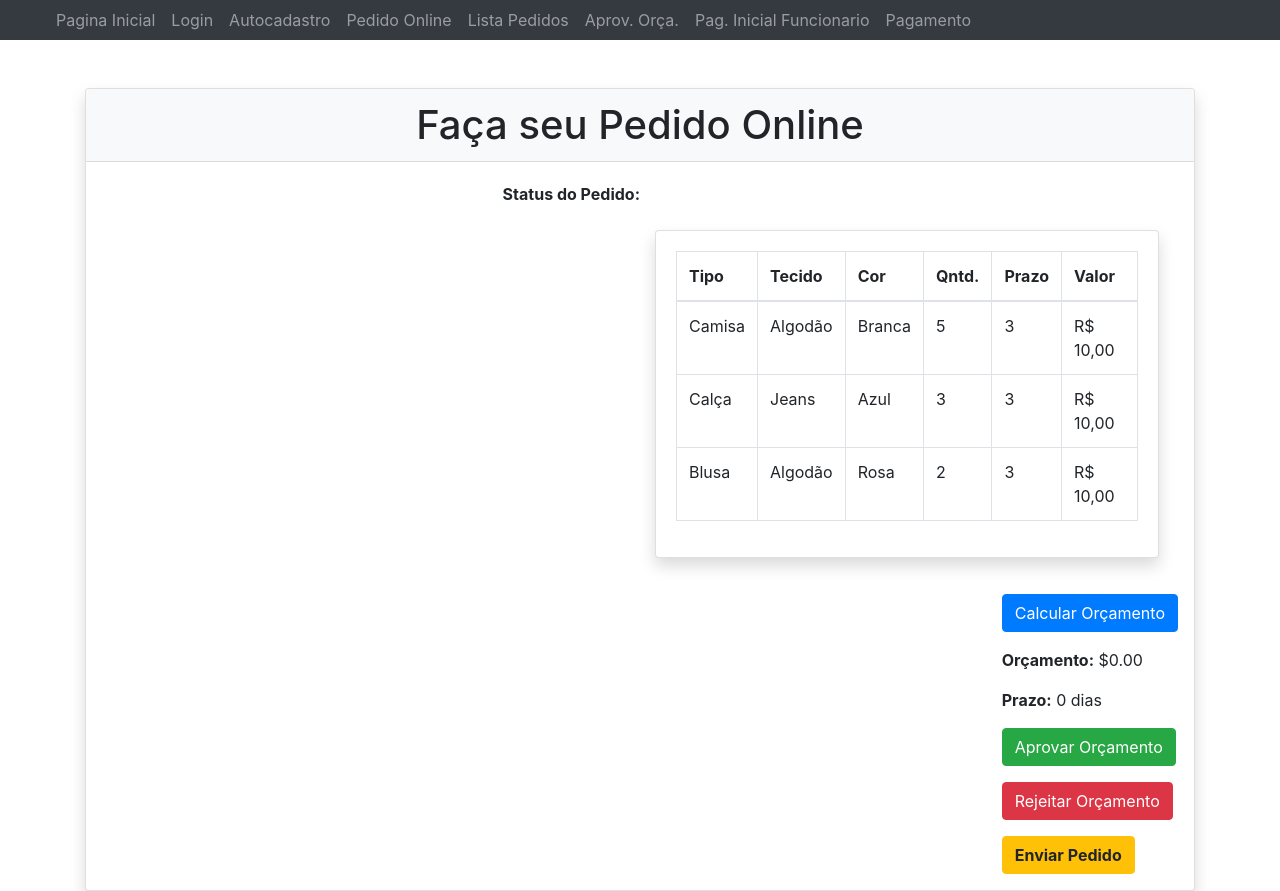
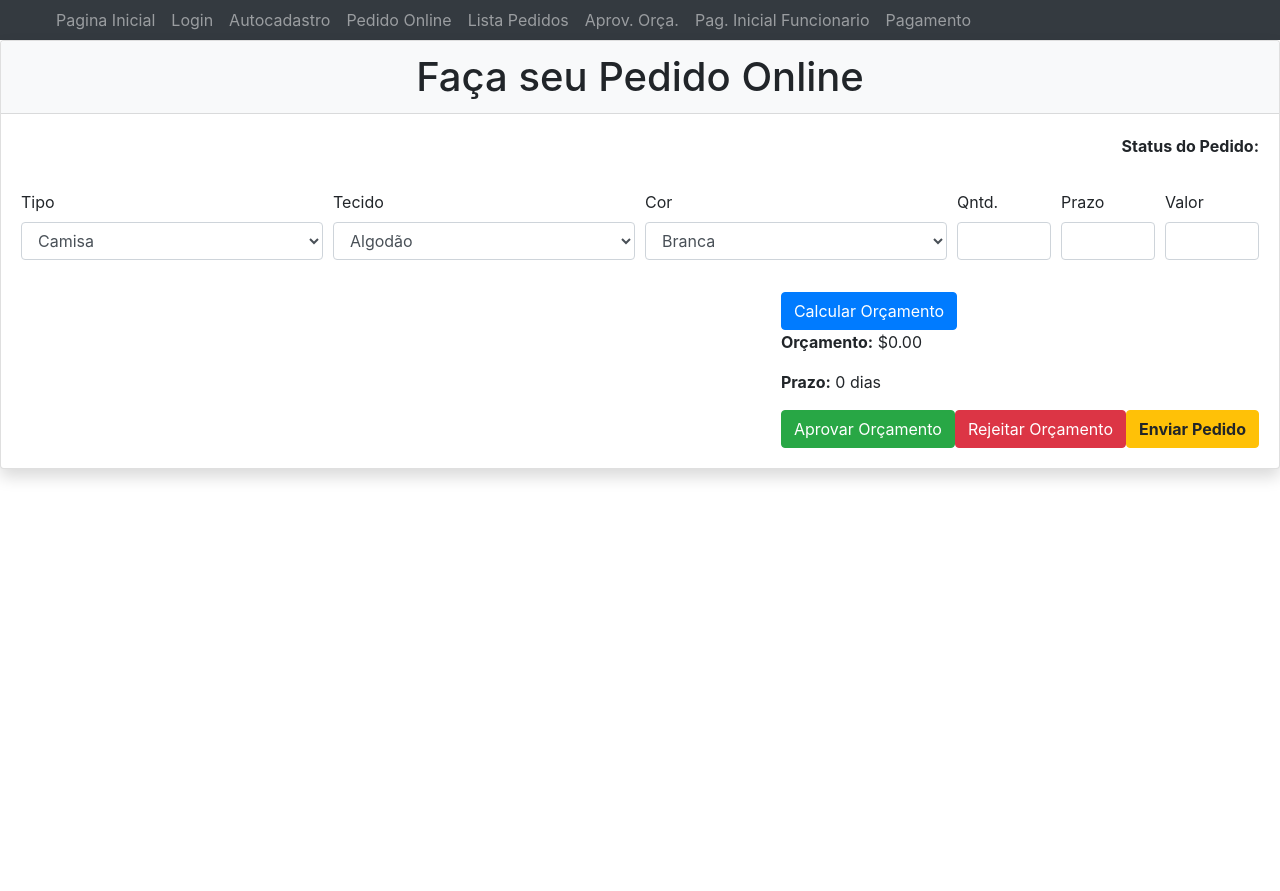
Before and after one commit to RicardoGomes00/web2-front, an Angular app in the folder we2-front/: page /order-online in a window 1280 px wide. After the commit the page ends 800 px from the top, so only its background shows below. Built offline with nearby package versions, Linux system fonts and the light colour scheme.

Commit message:
Insere o seletor no formulario e altera a aparencia

```diff
--- a/we2-front/src/app/Cliente/order-online/order-online.component.html
+++ b/we2-front/src/app/Cliente/order-online/order-online.component.html
@@ -7,7 +7,6 @@
     <link rel="stylesheet" href="https://stackpath.bootstrapcdn.com/bootstrap/4.3.1/css/bootstrap.min.css">
 </head>
 <body ng-app="laundryApp" ng-controller="OrderController">
-      <div class="container mt-5">
   <div class="card shadow round">
     <div class="card-header bg-light">
         <h1 class="mb-0 text-center">Faça seu Pedido Online</h1>
@@ -15,101 +14,84 @@
     <div class="card-body">
       <div class="d-flex justify-content-end">
           <p><strong>Status do Pedido:</strong> {{ orderStatus }}</p>
-                <div class="col-6">
-                  <div class="card shadow round mt-5">
-                    <div class="card-body">
-                        <div clas="table-responsive">
-                          <table class="table table-bordered">
-                            <thead>
-                              <tr>
-                                <th>Tipo</th>
-                                <th>Tecido</th>
-                                <th>Cor</th>
-                                <th>Qntd.</th>
-                                <th>Prazo</th>
-                                <th>Valor</th>
-                              </tr>
-                            </thead>
-                            <tbody><!--ISTO É SÓ UM TESTE, não será fixo-->
-                              <tr>
-                                <td>Camisa</td>
-                                <td>Algodão</td>
-                                <td>Branca</td>
-                                <td>5</td>
-                                <td>3</td>
-                                <td>R$ 10,00</td>
-                              </tr>
-                              <tr>
-                                <td>Calça</td>
-                                <td>Jeans</td>
-                                <td>Azul</td>
-                                <td>3</td>
-                                <td>3</td>
-                                <td>R$ 10,00</td>
-                              </tr>
-                              <tr>
-                                <td>Blusa</td>
-                                <td>Algodão</td>
-                                <td>Rosa</td>
-                                <td>2</td>
-                                <td>3</td>
-                                <td>R$ 10,00</td>
-                                </tr>
-                            </tbody>
-                          </table>
       </div>
+      <div class="form-row mt-3">
+          <div class="form-group col-md-3">
+              <label for="tipo">Tipo</label>
+              <select class="form-control" id="tipo" ng-model="selectedType">
+                  <option value="Camisa">Camisa</option>
+                  <option value="Calça">Calça</option>
+                  <option value="Blusa">Blusa</option>
+              </select>
           </div>
+          <div class="form-group col-md-3">
+            <label for="tecido">Tecido</label>
+            <select class="form-control" id="tecido" ng-model="selectedFabric">
+                <option value="Algodão">Algodão</option>
+                <option value="Jeans">Jeans</option>
+            </select>
           </div>
+          <div class="form-group col-md-3">
+            <label for="cor">Cor</label>
+            <select class="form-control" id="cor" ng-model="selectedColor">
+                <option value="Branca">Branca</option>
+                <option value="Azul">Azul</option>
+                <option value="Rosa">Rosa</option>
+            </select>
           </div>
+          <div class="form-group col-md-1">
+            <label for="quantidade">Qntd.</label>
+            <input type="number" class="form-control" id="quantidade" ng-model="quantity">
+          </div>
+          <div class="form-group col-md-1">
+            <label for="prazo">Prazo</label>
+            <input type="number" class="form-control" id="prazo" ng-model="deadline">
+          </div>
+          <div class="form-group col-md-1">
+            <label for="valor">Valor</label>
+            <input type="text" class="form-control" id="valor" ng-model="value">
           </div>
       </div>
       <div class="d-flex justify-content-end mt-3">
-                <div class="d-flex align-items-center">
         <form ng-submit="submitOrder()">
-                      <div class="form-group mr-3">
           <button type="button" class="btn btn-primary" ng-click="calculateEstimate()">Calcular Orçamento</button>
-                      </div>
           <div ng-show="showEstimate" class="mr-3">
-                          <p><strong>Orçamento:</strong> {{ estimateValue | currency }} </p>
+            <p><strong>Orçamento:</strong> {{ estimateValue | currency }}</p>
             <p><strong>Prazo:</strong> {{ estimateTime }} dias</p>
           </div>
-                      <div class="form-group mr-3">
           <button type="button" class="btn btn-success" ng-click="approveEstimate()">Aprovar Orçamento</button>
-                      </div>
-                      <div class="form-group mr-3">
           <button type="button" class="btn btn-danger" ng-click="rejectEstimate()">Rejeitar Orçamento</button>
-                      </div>
-                      <div class="form-group">
           <button type="submit" class="btn btn-warning"><strong>Enviar Pedido</strong></button>
-                      </div>
         </form>
       </div>
     </div>
   </div>
-      </div>
-    <script>
+
+<!------------------------------------------------------------------TYPESCRIPT SEPARADO--------------------------------------------------------->
+  <script>// VAI PRA UMA ARQUIVO SEPARADA .TS
     var app = angular.module('laundryApp', []);
     app.controller('OrderController', function($scope) {
         $scope.calculateEstimate = function() {
-                $scope.estimateValue = 10.00;//ajustar o valor para cada peça
-                $scope.estimateTime = 3; // tempo estimado dias não esquecer de adequar
+            $scope.estimateValue = 10.00; // ajustar o valor para cada peça
+            $scope.estimateTime = 3; // tempo estimado em dias não esquecer de adequar
             $scope.showEstimate = true;
         };
-            $scope.approveEstimate = function() {//Aprova o orçamento
+        $scope.approveEstimate = function() { // Aprova o orçamento
             $scope.orderNumber = generateOrderNumber();
             $scope.showOrderDetails = true;
             alert('Orçamento aprovado! Número do Pedido: ' + $scope.orderNumber);
         };
-            $scope.rejectEstimate = function() {//pedido rejeitado
+        $scope.rejectEstimate = function() { // pedido rejeitado
             // Lógica para rejeitar o orçamento
             $scope.orderStatus = 'REJEITADO';
             alert('Orçamento rejeitado.');
         };
-            $scope.submitOrder = function() {//pedido enviado
+        $scope.submitOrder = function() { // pedido enviado
             $scope.orderStatus = 'EM ABERTO';
             alert('Pedido enviado com sucesso! Número do Pedido: ' + $scope.orderNumber);
         };
-            function generateOrderNumber() {//gera um número de pedido random
+
+        function generateOrderNumber() { // gera um número de pedido random
             return Math.floor(Math.random() * 1000) + 1;
         }
     });
```
Lines whose indentation alone changed are shown as unchanged.
